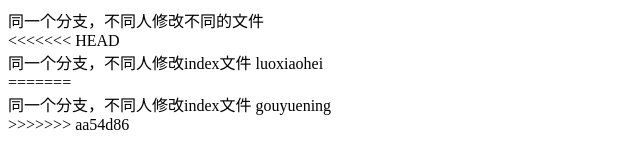
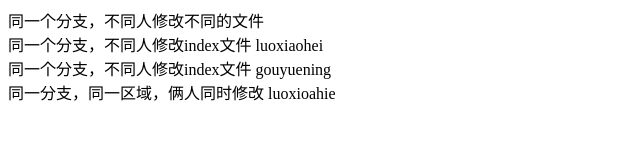
Before and after one commit to gouyuening/git_learning, a plain HTML site: page index.html in a window 1280 px wide. Shown: the whole page, without its empty margins (0-640 px from the left). Drawn offline with Linux system fonts and the light colour scheme.

Commit message:
Modify index.html common area

```diff
--- a/index.html
+++ b/index.html
@@ -6,10 +6,8 @@
   </head>
   <body>
     <div>同一个分支，不同人修改不同的文件</div>
-<<<<<<< HEAD
 	<div>同一个分支，不同人修改index文件 luoxiaohei</div>
-=======
     <div>同一个分支，不同人修改index文件 gouyuening</div>
->>>>>>> aa54d86
+	<div>同一分支，同一区域，俩人同时修改 luoxioahie</div>
   </body>
 </html>
```
